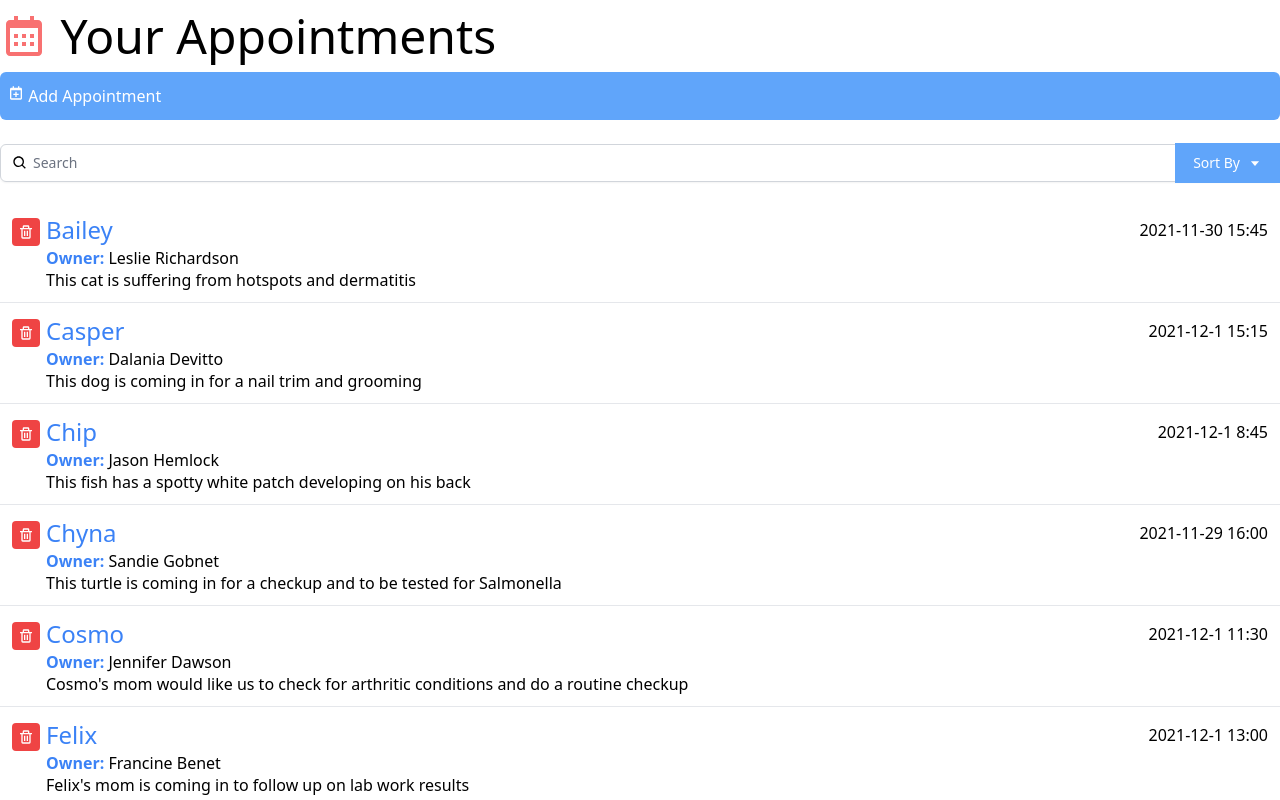
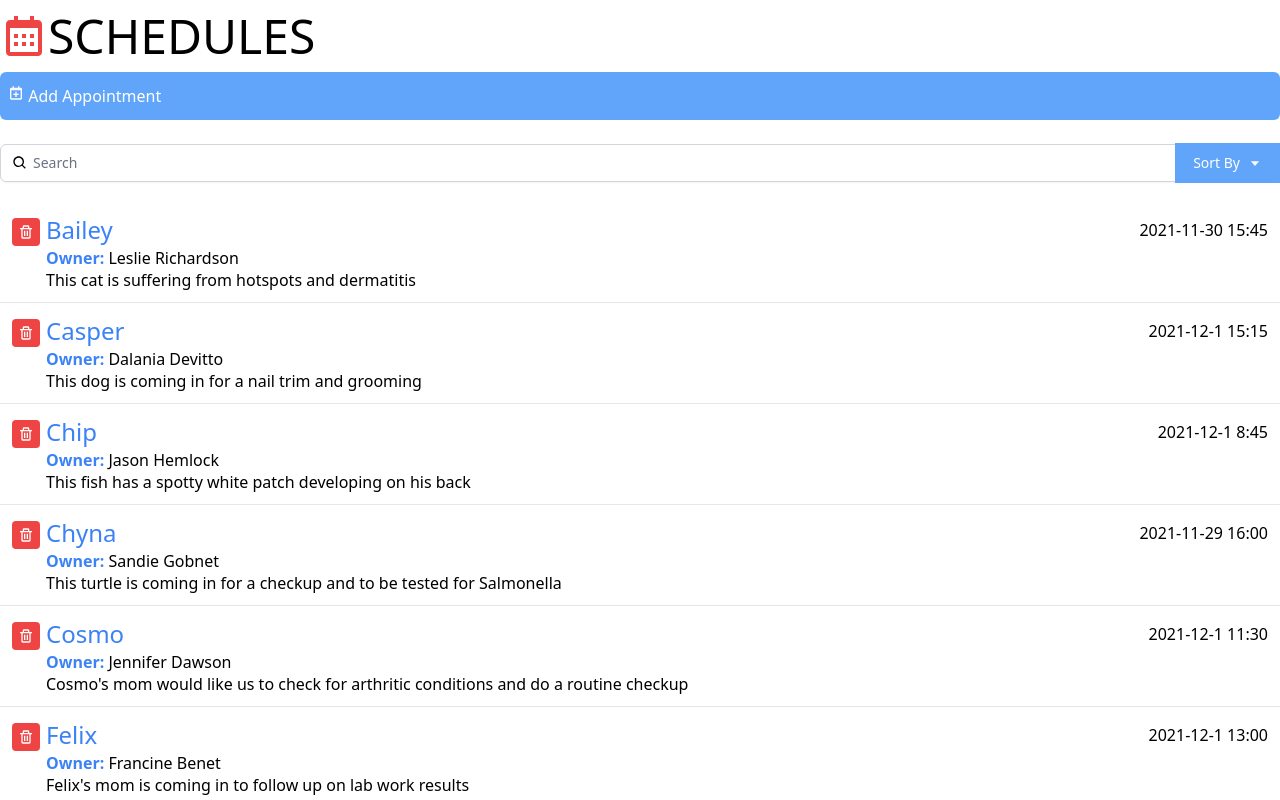
Before and after one commit to CanonMinds/react-interface, a React (Create React App) app: page / in a window 1280 px wide. Shown: the top 800 px of the page. Built offline with nearby package versions, Linux system fonts and the light colour scheme.

Commit message:
fix: title + header text updates

```diff
--- a/public/index.html
+++ b/public/index.html
@@ -4,7 +4,7 @@
     <meta charset="utf-8" />
     <meta name="viewport" content="width=device-width, initial-scale=1" />
     <meta name="theme-color" content="#000000" />
-    <title>React App</title>
+    <title>Schedule Interface</title>
   </head>
   <body>
     <noscript>You need to enable JavaScript to run this app.</noscript>
--- a/src/App.js
+++ b/src/App.js
@@ -43,8 +43,8 @@ function App() {
   return (
     <div className="App container mx-auto mt-3 font-thin">
       <h1 className="text-5xl mb-3">
-        <BiCalendar className="inline-block text-red-400 align-top" /> Your
-        Appointments{" "}
+        <BiCalendar className="inline-block text-red-500 align-top" />
+        SCHEDULES
       </h1>
       <AddAppointment
         // spread operator, myAppointment acts to be 'pushed' in the array
```
